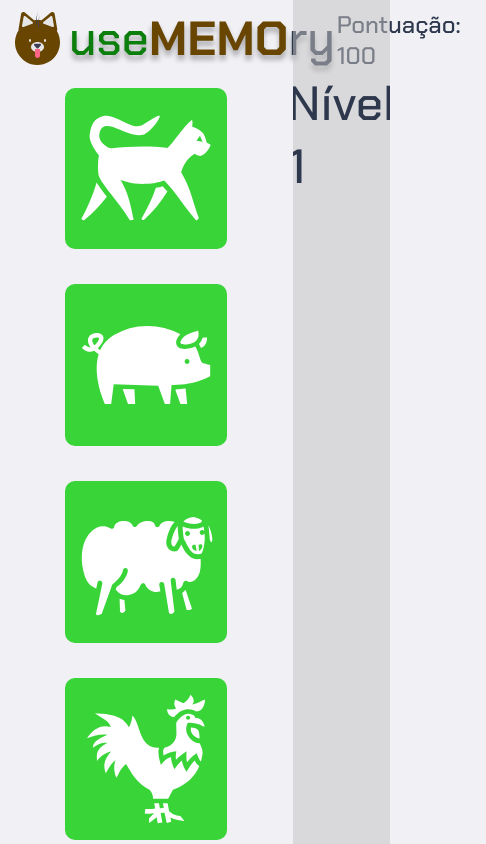
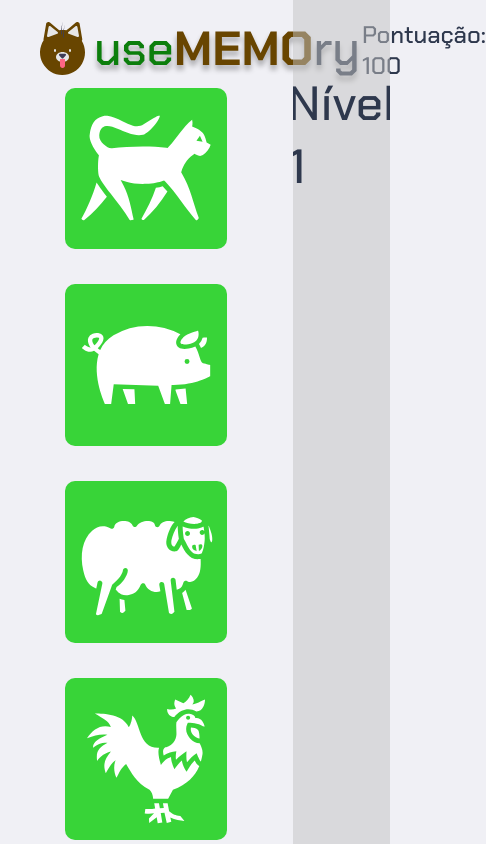
Before and after one commit to AndreRobette/usememory, a Next.js app: page /GamePage in a window 390 px wide. Shown: the top 844 px of the page, 486 px wide, since content can reach past the window. Built offline with nearby package versions, Linux system fonts and the light colour scheme.

Commit message:
header responsive

```diff
--- a/src/components/MainHeader/styles.ts
+++ b/src/components/MainHeader/styles.ts
@@ -7,7 +7,7 @@ export const Container = styled.div`
     justify-content: space-between;
     align-items: center;
 
-    padding: 40px 5%;
+    padding: 50px 40px;
 `;
 
 export const Icon = styled.img``;
```
